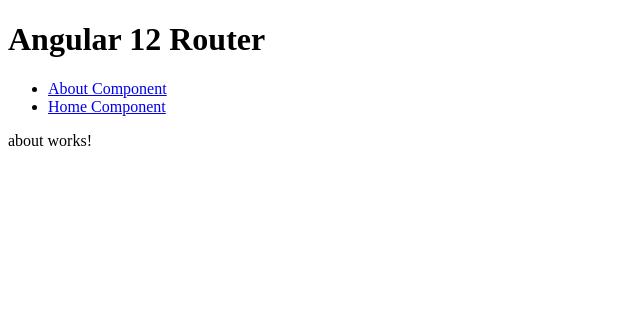
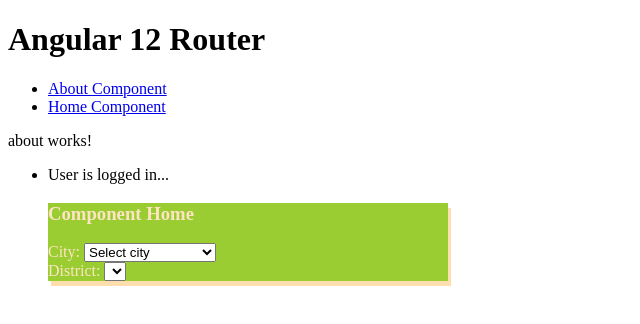
Before and after one commit to anhLEvn/Angular12-github, an Angular app: page /about in a window 1280 px wide. Shown: the top 324 px of the page, without its empty margins (0-640 px from the left). Built offline with nearby package versions, Linux system fonts and the light colour scheme.

Commit message:
Commit ngSwitch

```diff
--- a/src/app/about/about.component.html
+++ b/src/app/about/about.component.html
@@ -1 +1,15 @@
 <p>about works!</p>
+
+<ul [ngSwitch]="loginName">
+  <li *ngSwitchCase="'user'">
+    <p>User is logged in...</p>
+    <app-home></app-home>
+  </li>
+  <li *ngSwitchCase="'admin'">
+    <p>Admin is logged in...</p>
+  </li>
+  <li *ngSwitchDefault>
+    <p>Please choose login name</p>
+  </li>
+
+</ul>
--- a/src/app/about/about.component.ts
+++ b/src/app/about/about.component.ts
@@ -7,6 +7,8 @@
 })
 export class AboutComponent implements OnInit {
 
+  public loginName = 'user'
+
   constructor() { }
 
   ngOnInit(): void {
```
